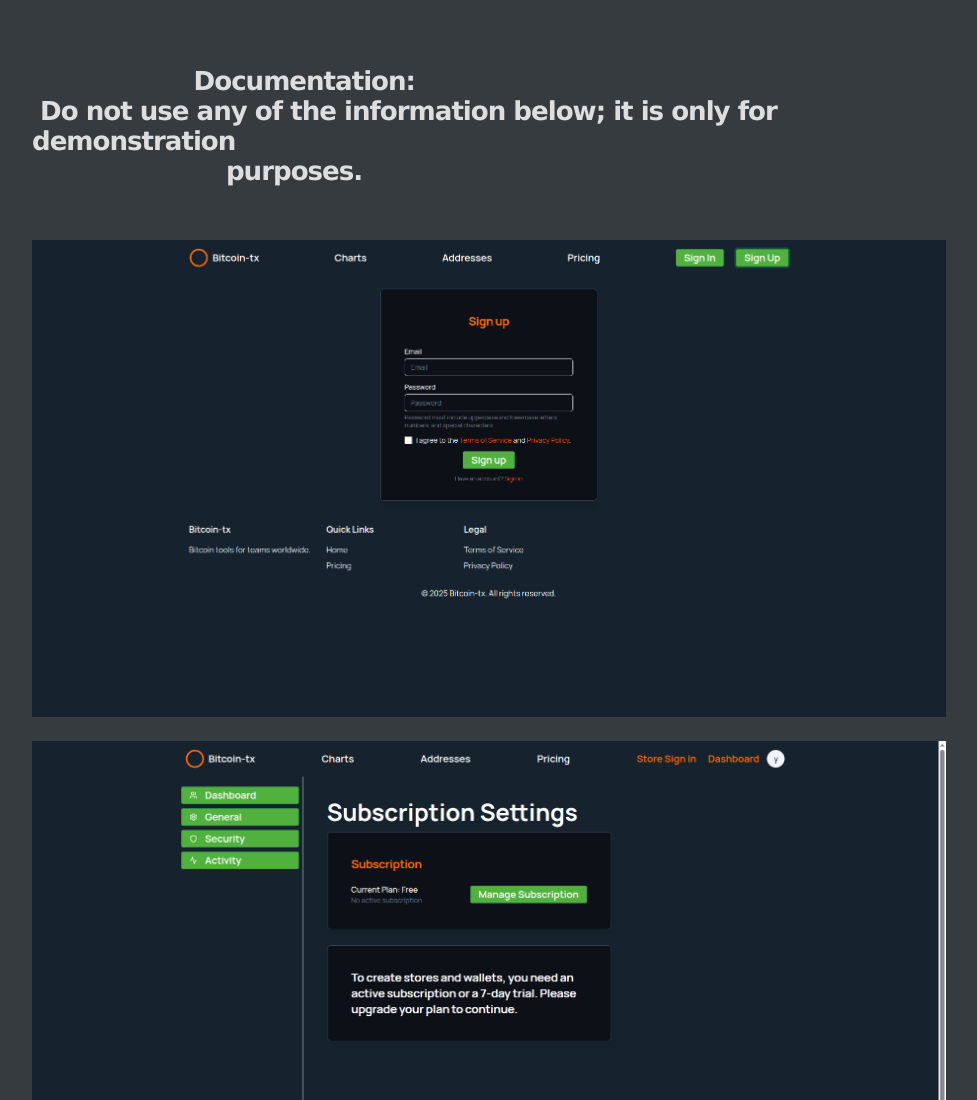
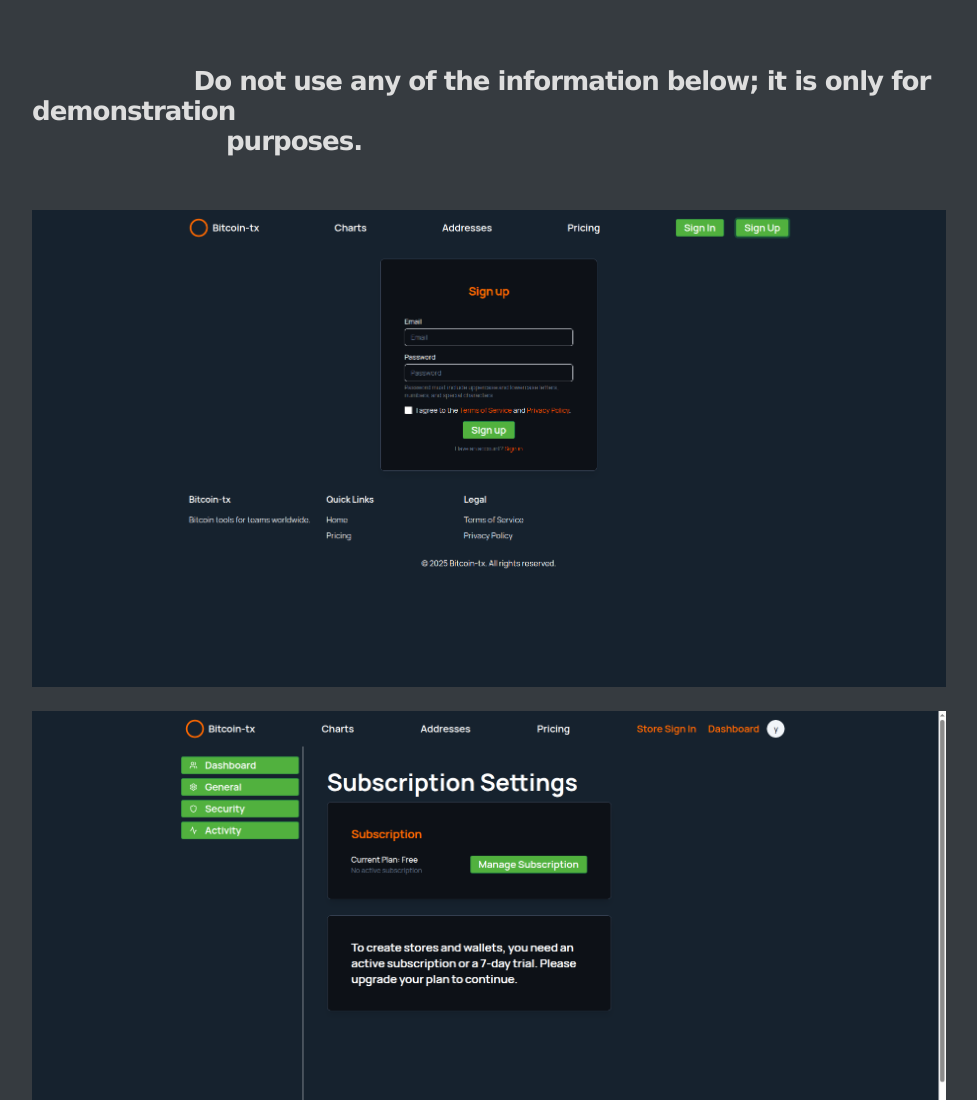
Before and after one commit to yanncarlier/www.bitcoin-tx.com, a plain HTML site: page Screenshots/docs.html in a window 1280 px wide. Shown: the top 1100 px of the page, without its empty margins (151-1128 px from the left). Drawn offline with Linux system fonts and the light colour scheme.

Commit message:
fixing docs

```diff
--- a/Screenshots/docs.html
+++ b/Screenshots/docs.html
@@ -2339,7 +2339,7 @@
         <div class='typora-export-content'>
             <div id='write' class=''>
                 <h2 id='documentation-do-not-use-any-of-the-information-below-it-is-only-for-demonstration-purposes'>
-                    <span>Documentation: <br /> Do not use any of the information below; it is only for demonstration
+                    <span>Do not use any of the information below; it is only for demonstration
                         purposes.</span>
                 </h2>
                 <p><img src="./Screenshot from 2025-04-19 16-43-24.png" referrerpolicy="no-referrer"
```
